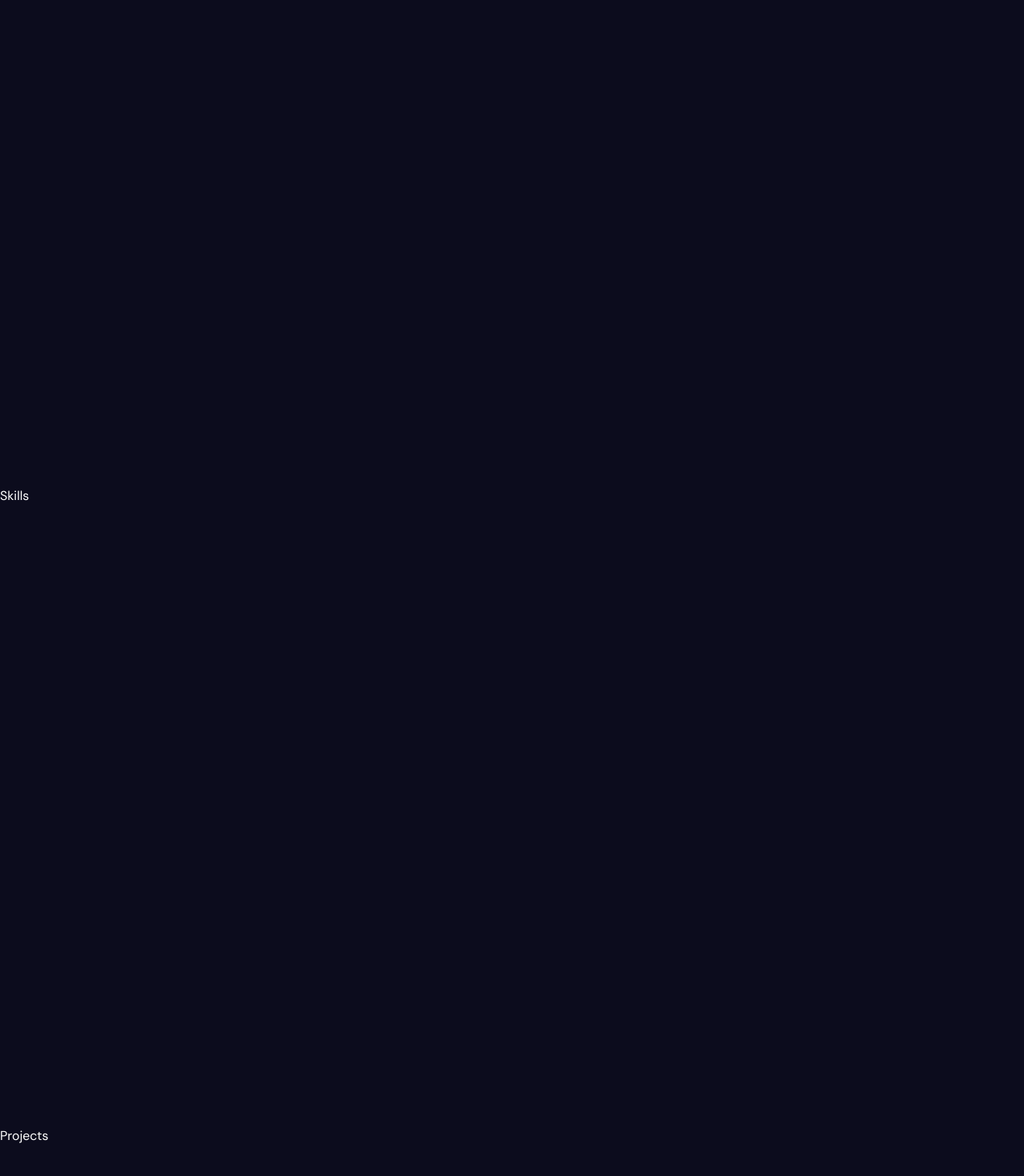
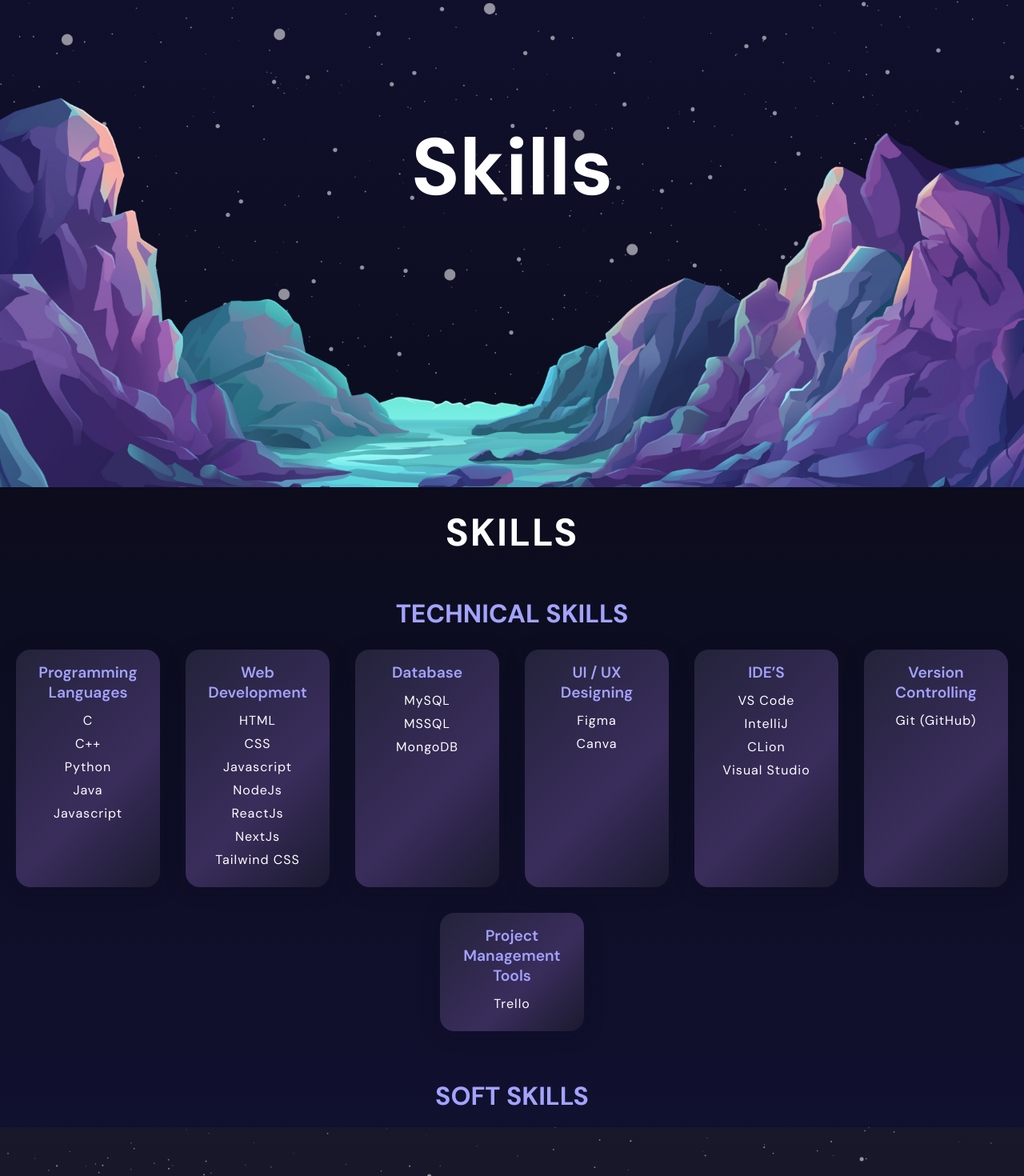
Before and after one commit to gimhanijayamanna/ReactPortfolio-, a React (Vite) app: page / in a window 1280 px wide. Shown: the part 991-2461 px from the top of the page at 80% size. Built offline with nearby package versions, Linux system fonts and the light colour scheme.

Commit message:
skills section created

```diff
--- a/src/App.jsx
+++ b/src/App.jsx
@@ -1,14 +1,27 @@
 import "./app.scss";
 import Hero from "./components/hero/Hero";
 import Navbar from "./components/navbar/Navbar";
+import Parallax from "./components/parallax/Parallax";
+import Skills from "./components/skills/Skills";
 
 const App = () => {
     return <div>
         <section id="Home"><Navbar /><Hero /></section>
-        <section id="About">About</section>
-        <section id="Skills">Skills</section>
+        <section>
+            <Parallax type="skills" />
+        </section>
+        <section id="Skills"><Skills /></section>
+        <section>
+            <Parallax type="projects" />
+        </section>
         <section id="Projects">Projects</section>
+        <section >
+            <Parallax type="achievements" />
+        </section>
         <section id="Achievements">Achievements</section>
+        <section>
+            <Parallax type="contact" />
+        </section>
         <section id="Contact">Contact</section>
     </div>
 }
--- a/src/components/hero/hero.scss
+++ b/src/components/hero/hero.scss
@@ -1,5 +1,5 @@
  .hero {
-    height: calc(100vh - 100px);
+     height: 100vh;
      overflow: hidden;
      background: linear-gradient(180deg, #0c0c1d, #111132);
      position: relative;
--- a/src/components/navbar/navbar.scss
+++ b/src/components/navbar/navbar.scss
@@ -1,5 +1,10 @@
  .navbar {
      height: 100px;
+     position: fixed;
+     top: 0;
+     left: 0;
+     width: 100%;
+     z-index: 1000;
 
      .wrapper {
          max-width: 1366px;
--- /dev/null
+++ b/src/components/parallax/Parallax.jsx
@@ -0,0 +1,46 @@
+import { useRef } from "react";
+import "./parallax.scss";
+import { motion, useScroll, useTransform } from "framer-motion";
+
+const Parallax = ({ type }) => {
+    const ref = useRef();
+
+    const { scrollYProgress } = useScroll({
+        target: ref,
+        offset: ["start start", "end start"],
+    });
+
+    const yText = useTransform(scrollYProgress, [0, 1], ["0%", "500%"]);
+    const yBg = useTransform(scrollYProgress, [0, 1], ["0%", "100%"]);
+
+    return (
+        <div
+            className="parallax"
+            ref={ref}
+            style={{
+                background:
+                    type === "skills"
+                        ? "linear-gradient(180deg, #111132, #0c0c1d)"
+                        : type === "projects"
+                            ? "linear-gradient(180deg, #18182a, #0c0c1d)"
+                            : type === "achievements"
+                                ? "linear-gradient(180deg, #23233a, #0c0c1d)"
+                                : type === "contact"
+                                    ? "linear-gradient(180deg, #292940, #0c0c1d)"
+                                    : "linear-gradient(180deg, #111132, #0c0c1d)"
+            }}
+        >
+            <motion.h1 style={{ y: yText }}>
+                {type === "aboutme" && "About Me"}
+                {type === "skills" && "Skills"}
+                {type === "projects" && "Projects"}
+                {type === "achievements" && "Achievements"}
+                {type === "contact" && "Contact"}
+            </motion.h1>
+            <motion.div className="mountains"></motion.div>
+            <motion.div style={{ x: yBg }} className="stars"></motion.div>
+        </div>
+    );
+};
+
+export default Parallax;
--- /dev/null
+++ b/src/components/parallax/parallax.scss
@@ -0,0 +1,33 @@
+.parallax {
+    width: 100%;
+    height: 100%;
+    position: relative;
+    display: flex;
+    align-items: center;
+    justify-content: center;
+    overflow: hidden;
+
+    h1 {
+        font-size: 100px;
+    }
+
+    .mountains {
+        background-image: url("/mountains.png");
+        background-size: cover;
+        background-position: bottom;
+        width: 100%;
+        height: 100%;
+        position: absolute;
+        z-index: 3;
+    }
+
+    .stars {
+        background-image: url("/stars.png");
+        background-size: cover;
+        background-position: bottom;
+        width: 100%;
+        height: 100%;
+        position: absolute;
+        z-index: 1;
+    }
+}
--- /dev/null
+++ b/src/components/skills/Skills.jsx
@@ -0,0 +1,107 @@
+import "./skills.scss";
+import { motion, useAnimation } from "framer-motion";
+import { useEffect, useRef } from "react";
+
+const technicalSkills = [
+    {
+        title: "Programming Languages",
+        skills: ["C", "C++", "Python", "Java", "Javascript"],
+    },
+    {
+        title: "Web Development",
+        skills: ["HTML", "CSS", "Javascript", "NodeJs", "ReactJs", "NextJs", "Tailwind CSS"],
+    },
+    {
+        title: "Database",
+        skills: ["MySQL", "MSSQL", "MongoDB"],
+    },
+    {
+        title: "UI / UX Designing",
+        skills: ["Figma", "Canva"],
+    },
+    {
+        title: "IDE’S",
+        skills: ["VS Code", "IntelliJ", "CLion", "Visual Studio"],
+    },
+    {
+        title: "Version Controlling",
+        skills: ["Git (GitHub)"]
+    },
+    {
+        title: "Project Management Tools",
+        skills: ["Trello"]
+    }
+];
+
+const softSkills = [
+    "Leadership",
+    "Time Management",
+    "Teamwork",
+    "Communication (Fluent in English and Sinhala)",
+    "Adaptability to change"
+];
+
+const Skills = () => {
+    const controls = useAnimation();
+    const sectionRef = useRef(null);
+
+    useEffect(() => {
+        const handleScroll = () => {
+            if (!sectionRef.current) return;
+            const rect = sectionRef.current.getBoundingClientRect();
+            if (rect.top < window.innerHeight - 100) {
+                controls.start({
+                    opacity: 1,
+                    x: 0,
+                    transition: { type: "spring", duration: 0.8, staggerChildren: 0.12 }
+                });
+            }
+        };
+        window.addEventListener("scroll", handleScroll);
+        handleScroll();
+        return () => window.removeEventListener("scroll", handleScroll);
+    }, [controls]);
+
+    return (
+        <div className="skills-section" ref={sectionRef}>
+            <h1 className="skills-title">SKILLS</h1>
+            <h2 className="skills-subtitle">TECHNICAL SKILLS</h2>
+            <div className="technical-skills-row">
+                {technicalSkills.map((group, idx) => (
+                    <motion.div
+                        className="skill-box"
+                        key={group.title}
+                        whileHover={{ scale: 1.08, boxShadow: "0 8px 32px #0c0c1d99" }}
+                        initial={{ opacity: 0, x: -80 }}
+                        animate={controls}
+                        transition={{ duration: 0.6, delay: idx * 0.1 }}
+                    >
+                        <h3 className="skill-box-title">{group.title}</h3>
+                        <ul className="skill-list">
+                            {group.skills.map((skill) => (
+                                <li key={skill} className="skill-item">{skill}</li>
+                            ))}
+                        </ul>
+                    </motion.div>
+                ))}
+            </div>
+            <h2 className="skills-subtitle">SOFT SKILLS</h2>
+            <div className="soft-skills-row">
+                {softSkills.map((skill, idx) => (
+                    <motion.div
+                        className="soft-skill-box"
+                        key={skill}
+                        whileHover={{ scale: 1.12, boxShadow: "0 12px 32px #0c0c1d99" }}
+                        initial={{ opacity: 0, x: -80 }}
+                        animate={controls}
+                        transition={{ duration: 0.6, delay: idx * 0.1 + 0.5 }}
+                    >
+                        {skill}
+                    </motion.div>
+                ))}
+            </div>
+        </div>
+    );
+};
+
+export default Skills;
--- /dev/null
+++ b/src/components/skills/skills.scss
@@ -0,0 +1,170 @@
+.skills-section {
+    display: flex;
+    flex-direction: column;
+    align-items: center;
+    justify-content: flex-start;
+    min-height: 100vh;
+    background: linear-gradient(180deg, #0c0c1d, #111132);
+}
+
+.skills-title {
+    font-size: 3rem;
+    font-weight: bold;
+    color: #fff;
+    margin-bottom: 24px;
+    letter-spacing: 2px;
+    text-align: center;
+    animation: fadeInDown 1s;
+    padding-top: 25px;
+    padding-bottom: 25px;
+}
+
+.skills-subtitle {
+    font-size: 2rem;
+    color: #a3a3ff;
+    margin-bottom: 24px;
+    text-align: center;
+    animation: fadeInDown 1.2s;
+}
+
+.technical-skills-row {
+    display: flex;
+    flex-wrap: wrap;
+    gap: 32px;
+    justify-content: center;
+    margin-bottom: 60px;
+}
+
+.skill-box {
+    background: linear-gradient(135deg, #23233a 0%, #3a2d5c 60%, #1a1a2e 100%);
+    border-radius: 18px;
+    box-shadow: 0 4px 24px #0c0c1d44;
+    padding: 16px 12px;
+    width: 180px;
+    display: flex;
+    flex-direction: column;
+    align-items: center;
+    animation: fadeInUp 1.2s;
+    transition: transform 0.2s;
+}
+
+.skill-box:hover {
+    transform: scale(1.08);
+    box-shadow: 0 8px 32px #0c0c1d99;
+}
+
+.skill-box-title {
+    color: #a3a3ff;
+    font-size: 1.2rem;
+    font-weight: 600;
+    margin-bottom: 12px;
+    text-align: center;
+}
+
+.skill-list {
+    list-style: none;
+    padding: 0;
+    margin: 0;
+    display: flex;
+    flex-direction: column;
+    align-items: center;
+}
+
+.skill-item {
+    color: #fff;
+    font-size: 1rem;
+    margin-bottom: 8px;
+    letter-spacing: 1px;
+    opacity: 0;
+    animation: fadeInSkill 0.8s forwards;
+}
+
+.soft-skills-row {
+    display: flex;
+    gap: 24px;
+    justify-content: center;
+    margin-bottom: 40px;
+}
+
+.soft-skill-box {
+    background: linear-gradient(135deg, #343454 0%, #5c2d3a 60%, #1a1a2e 100%);
+    border-radius: 14px;
+    box-shadow: 0 2px 12px #0c0c1d33;
+    padding: 16px 24px;
+    color: #fff;
+    font-size: 1rem;
+    font-weight: 500;
+    text-align: center;
+    min-width: 120px;
+    animation: fadeInUp 1.4s;
+    transition: transform 0.2s;
+}
+
+.soft-skill-box:hover {
+    transform: scale(1.12);
+    box-shadow: 0 12px 32px #0c0c1d99;
+}
+
+@keyframes fadeInDown {
+    from {
+        opacity: 0;
+        transform: translateY(-40px);
+    }
+
+    to {
+        opacity: 1;
+        transform: translateY(0);
+    }
+}
+
+@keyframes fadeInUp {
+    from {
+        opacity: 0;
+        transform: translateY(40px);
+    }
+
+    to {
+        opacity: 1;
+        transform: translateY(0);
+    }
+}
+
+@keyframes fadeInSkill {
+    from {
+        opacity: 0;
+        transform: translateY(20px);
+    }
+
+    to {
+        opacity: 1;
+        transform: translateY(0);
+    }
+}
+
+.skill-item:nth-child(1) {
+    animation-delay: 0.1s;
+}
+
+.skill-item:nth-child(2) {
+    animation-delay: 0.2s;
+}
+
+.skill-item:nth-child(3) {
+    animation-delay: 0.3s;
+}
+
+.skill-item:nth-child(4) {
+    animation-delay: 0.4s;
+}
+
+.skill-item:nth-child(5) {
+    animation-delay: 0.5s;
+}
+
+.skill-item:nth-child(6) {
+    animation-delay: 0.6s;
+}
+
+.skill-item:nth-child(7) {
+    animation-delay: 0.7s;
+}
```
Lines whose indentation alone changed are shown as unchanged.
